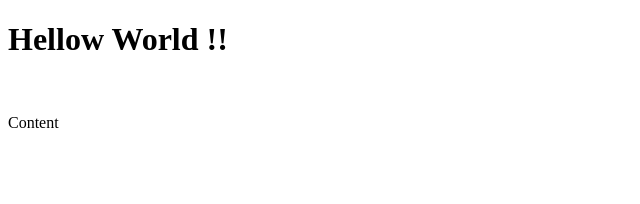
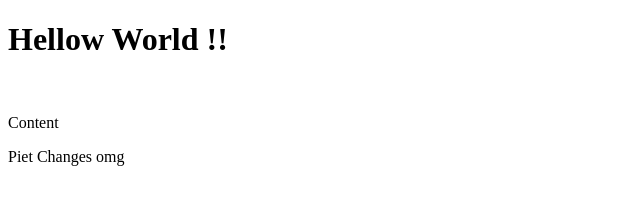
Before and after one commit to tomasbucki/GitHub-Test, a plain HTML site: page index.html in a window 1280 px wide. Shown: the whole page, without its empty margins (0-640 px from the left). Drawn offline with Linux system fonts and the light colour scheme.

Commit message:
piet's changes

```diff
--- a/index.html
+++ b/index.html
@@ -10,5 +10,6 @@
     <h1>Hellow World !!</h1>
     <br>
     <p>Content</p>
+    <p>Piet Changes omg</p>
 </body>
 </html>
```
